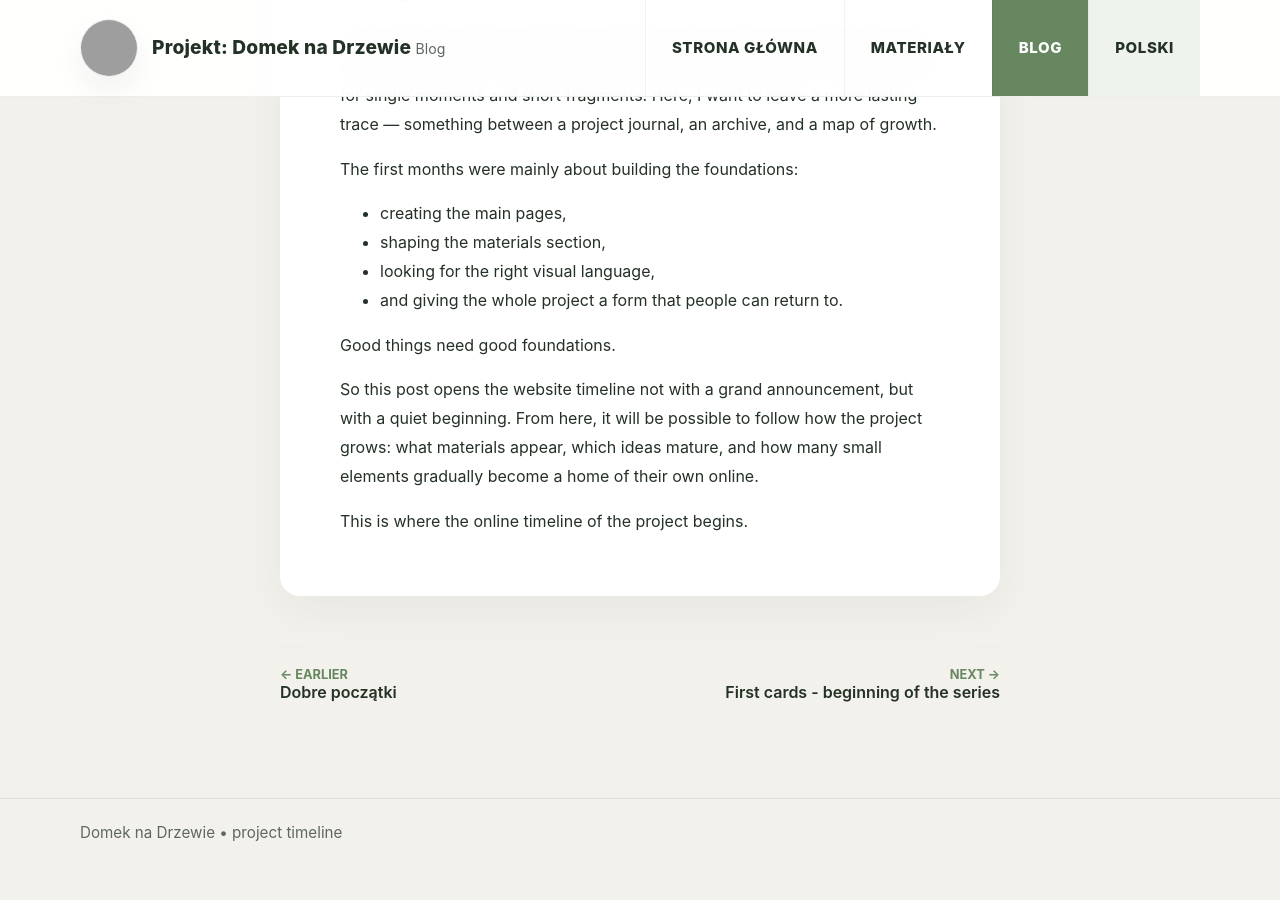
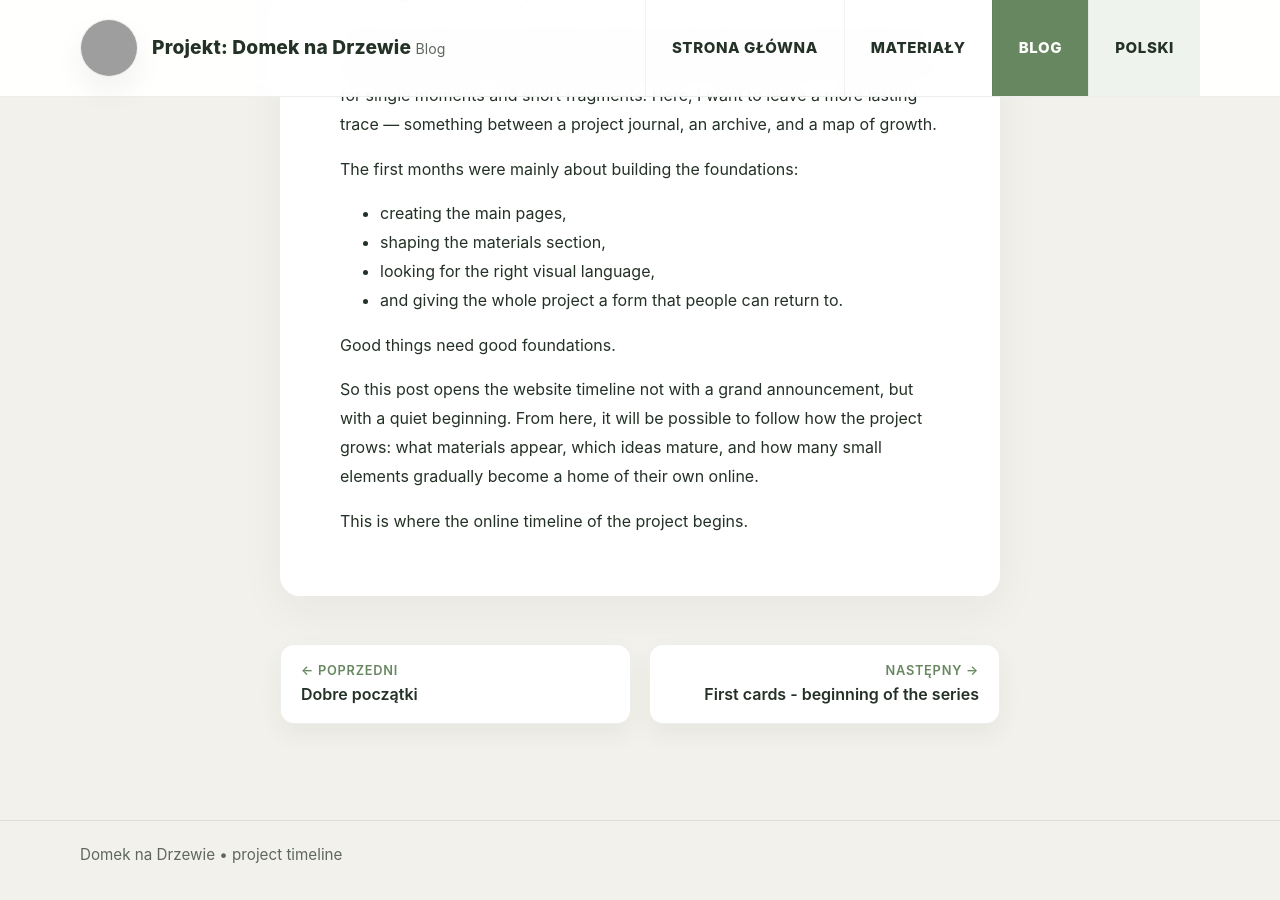
Before and after one commit to akonkia/domeknadrzewie, a Jekyll site: the page built from _posts/2026-02-15-good-foundations.en.md, in a window 1280 px wide and 900 px high, scrolled down 976 px. Built offline with Jekyll 4.4.1, drawn with Linux system fonts in a browser that asks for light colours; before the commit the page ends 1854 px from its top, so only the background shows below that; grey boxes are pictures that could not be loaded.

Commit message:
Update post.html

```diff
--- a/_layouts/post.html
+++ b/_layouts/post.html
@@ -20,39 +20,39 @@ layout: default
     {{ content }}
   </div>
 
-  {% comment %} --- LOGIC: Find Posts in the same language --- {% endcomment %}
 {% assign posts_in_lang = site.posts | where: "lang", page.lang %}
 
-  {% for post in posts_in_lang %}
-    {% if post.url == page.url %}
-      {% assign current_index = forloop.index0 %}
-      {% assign prev_index = current_index | plus: 1 %}
-      {% assign next_index = current_index | minus: 1 %}
+{% for p in posts_in_lang %}
+  {% if p.url == page.url %}
+    {% assign prev_idx = forloop.index0 | plus: 1 %}
+    {% assign next_idx = forloop.index0 | minus: 1 %}
+
+    {% if prev_idx < posts_in_lang.size %}
+      {% assign prev_p = posts_in_lang[prev_idx] %}
+    {% endif %}
+
+    {% if next_idx >= 0 %}
+      {% assign next_p = posts_in_lang[next_idx] %}
+    {% endif %}
   {% endif %}
 {% endfor %}
 
-  {% comment %} --- NAVIGATION RENDER --- {% endcomment %}
-  <nav class="post-nav" style="display: flex; justify-content: space-between; gap: 20px; margin-top: 50px; padding-top: 20px; border-top: 1px solid #eee;">
-
-    {% comment %} Earlier Post {% endcomment %}
-    {% if prev_index < posts_in_lang.size %}
-      {% assign prev_post = posts_in_lang[prev_index] %}
-      <a href="{{ prev_post.url | relative_url }}" style="text-decoration: none; color: inherit; flex: 1;">
-        <div style="font-size: 0.8rem; color: #678760; font-weight: bold; text-transform: uppercase;">← Earlier</div>
-        <div style="font-weight: 600;">{{ prev_post.title }}</div>
+<nav class="post-nav">
+  {% if prev_p %}
+    <a href="{{ prev_p.url | relative_url }}" class="post-nav-card prev">
+      <span class="post-nav-label">← Poprzedni</span>
+      <span class="post-nav-title">{{ prev_p.title }}</span>
     </a>
   {% else %}
-      <div style="flex: 1;"></div>
+    <div></div>
   {% endif %}
 
-    {% comment %} Newer Post {% endcomment %}
-    {% if next_index >= 0 %}
-      {% assign next_post = posts_in_lang[next_index] %}
-      <a href="{{ next_post.url | relative_url }}" style="text-decoration: none; color: inherit; flex: 1; text-align: right;">
-        <div style="font-size: 0.8rem; color: #678760; font-weight: bold; text-transform: uppercase;">Next →</div>
-        <div style="font-weight: 600;">{{ next_post.title }}</div>
+  {% if next_p %}
+    <a href="{{ next_p.url | relative_url }}" class="post-nav-card next">
+      <span class="post-nav-label">Następny →</span>
+      <span class="post-nav-title">{{ next_p.title }}</span>
     </a>
   {% endif %}
+</nav>
 
-  </nav>
 </article>
```
Lines whose indentation alone changed are shown as unchanged.
